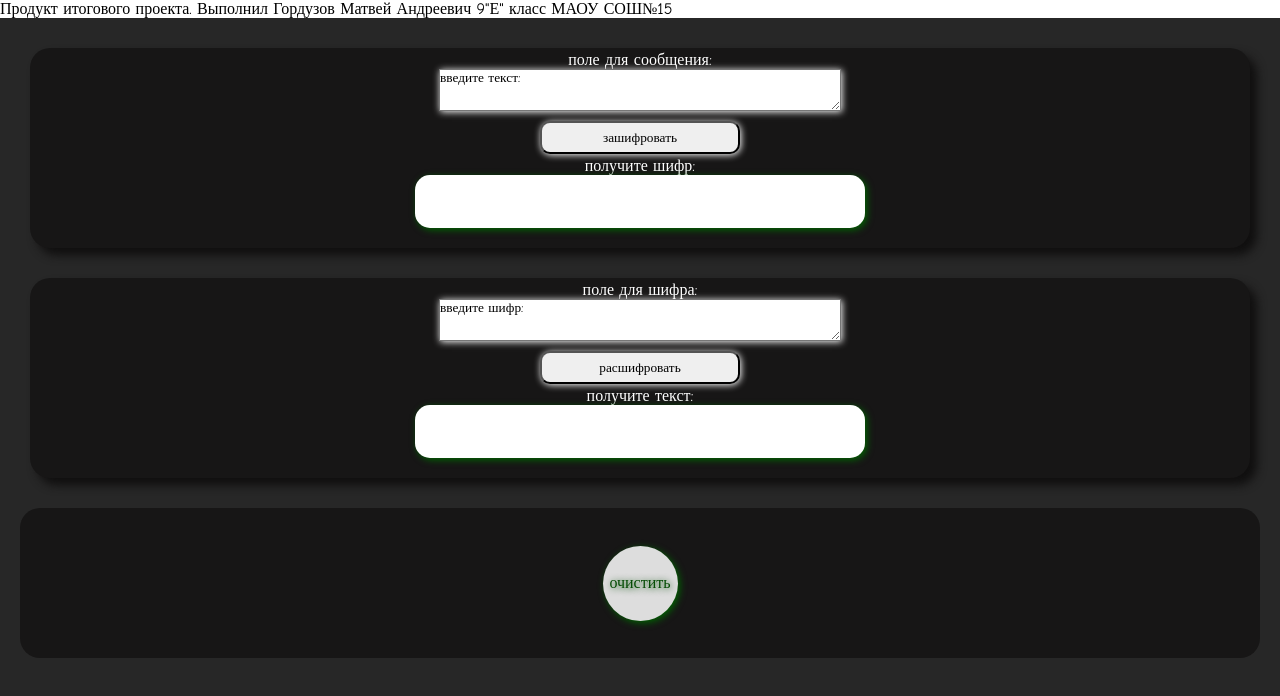
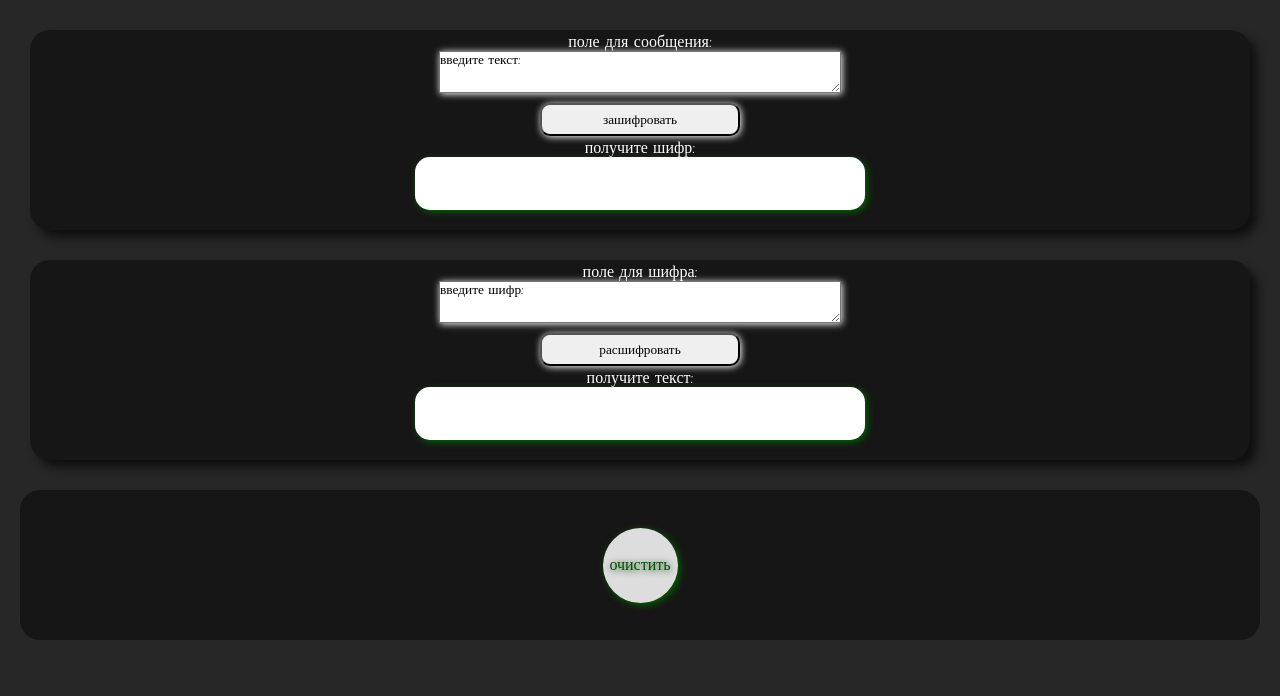
Before and after one commit to noktirr/noktirr.github.io, a plain HTML site: page index.html in a window 1280 px wide. Drawn offline with Linux system fonts and the light colour scheme.

Commit message:
Update index.html

```diff
--- a/index.html
+++ b/index.html
@@ -112,7 +112,7 @@
 </head>
 <body>
     <div class="podpis">
-        <div> Продукт итогового проекта. Выполнил Гордузов Матвей Андреевич 9"Е" класс МАОУ СОШ№15</div>
+        <div></div>
     </div>
     <div class="textarea" id="inin">
         <div id="text1">поле для сообщения:</div>
```
